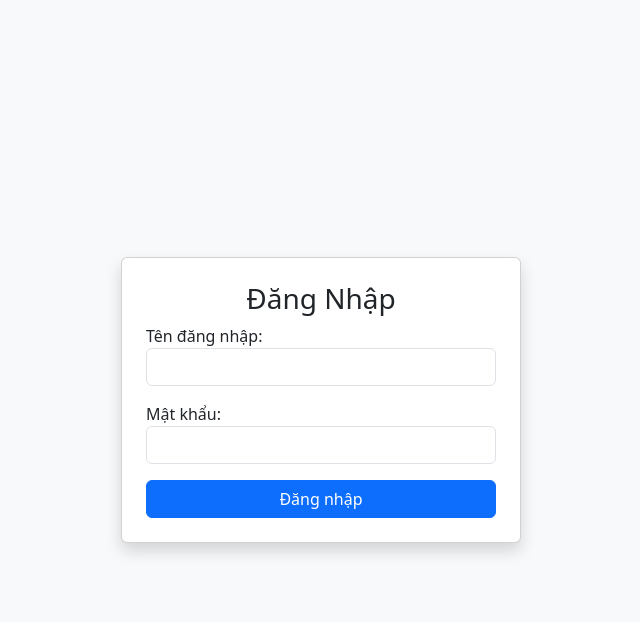
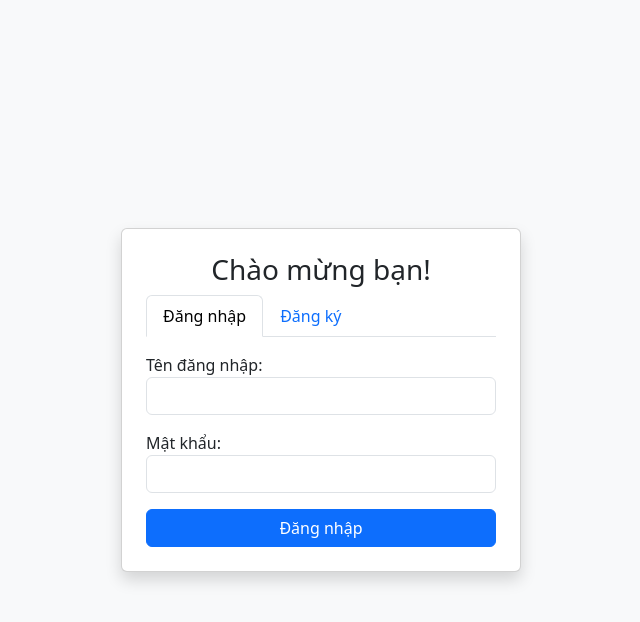
Before and after one commit to xuantrieu64/TKHTPM_HuyThanhTrieu, a PHP site: page /login.php in a window 1280 px wide. Shown: the top 622 px of the page, without its empty margins (319-959 px from the left). Run offline with PHP 8.4, Linux system fonts and the light colour scheme.

Commit message:
huy upload dang ky

```diff
--- a/DoAnTKCNPM/login.php
+++ b/DoAnTKCNPM/login.php
@@ -4,15 +4,35 @@
 <head>
     <meta charset="UTF-8">
     <meta name="viewport" content="width=device-width, initial-scale=1.0">
-    <title>Đăng Nhập</title>
+    <title>Đăng nhập & Đăng ký</title>
     <link rel="stylesheet" href="https://cdn.jsdelivr.net/npm/bootstrap@5.3.0/dist/css/bootstrap.min.css">
+    <script src="https://cdn.jsdelivr.net/npm/bootstrap@5.3.0/dist/js/bootstrap.bundle.min.js"></script>
 </head>
 <body class="d-flex justify-content-center align-items-center vh-100 bg-light">
     <div class="card p-4 shadow" style="width: 400px;">
-        <h3 class="text-center">Đăng Nhập</h3>
+        <h3 class="text-center">Chào mừng bạn!</h3>
+
         <?php if (isset($_SESSION['error'])): ?>
             <div class="alert alert-danger"><?= $_SESSION['error']; unset($_SESSION['error']); ?></div>
         <?php endif; ?>
+
+        <?php if (isset($_SESSION['success'])): ?>
+            <div class="alert alert-success"><?= $_SESSION['success']; unset($_SESSION['success']); ?></div>
+        <?php endif; ?>
+
+        <!-- Tabs để chuyển đổi giữa Đăng nhập và Đăng ký -->
+        <ul class="nav nav-tabs" id="authTabs">
+            <li class="nav-item">
+                <a class="nav-link active" data-bs-toggle="tab" href="#loginTab">Đăng nhập</a>
+            </li>
+            <li class="nav-item">
+                <a class="nav-link" data-bs-toggle="tab" href="#registerTab">Đăng ký</a>
+            </li>
+        </ul>
+
+        <div class="tab-content mt-3">
+            <!-- Form Đăng nhập -->
+            <div id="loginTab" class="tab-pane fade show active">
                 <form action="process_login.php" method="POST">
                     <div class="mb-3">
                         <label>Tên đăng nhập:</label>
@@ -25,5 +45,26 @@
                     <button type="submit" class="btn btn-primary w-100">Đăng nhập</button>
                 </form>
             </div>
+
+            <!-- Form Đăng ký -->
+            <div id="registerTab" class="tab-pane fade">
+                <form action="process_register.php" method="POST">
+                    <div class="mb-3">
+                        <label>Tên đăng nhập:</label>
+                        <input type="text" name="username" class="form-control" required>
+                    </div>
+                    <div class="mb-3">
+                        <label>Email:</label>
+                        <input type="email" name="email" class="form-control" required>
+                    </div>
+                    <div class="mb-3">
+                        <label>Mật khẩu:</label>
+                        <input type="password" name="password" class="form-control" required>
+                    </div>
+                    <button type="submit" class="btn btn-success w-100">Đăng ký</button>
+                </form>
+            </div>
+        </div>
+    </div>
 </body>
 </html>
```
Also changed, not shown: DoAnTKCNPM/process_register.php (added, +51 -0 lines), 1 other file. Lines whose indentation alone changed are shown as unchanged.
